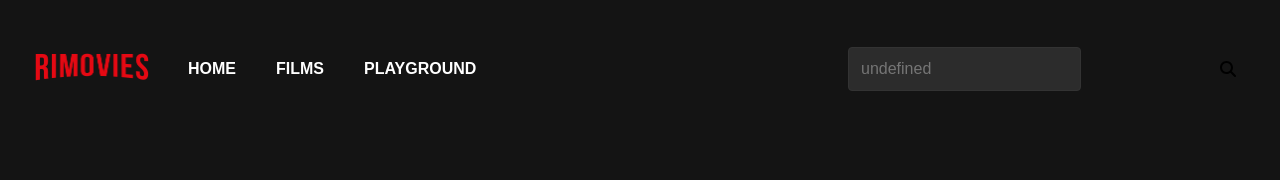
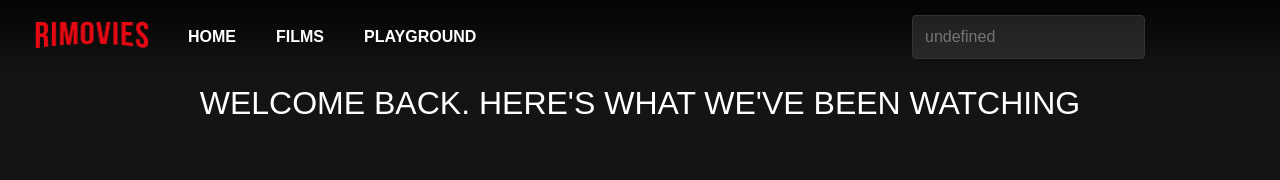
Before and after one commit to ezequielvera391/rimovies-v2, an Angular app: page / in a window 1280 px wide. Shown: the top 180 px of the page. Built offline with nearby package versions, Linux system fonts and the light colour scheme; grey boxes are pictures that could not be loaded.

Commit message:
feat: add scroll animation to nav-bar component

```diff
--- a/src/app/shared/nav-bar/nav-bar.component.html
+++ b/src/app/shared/nav-bar/nav-bar.component.html
@@ -1,4 +1,4 @@
-<div class="nav-bar flex flex-row justify-between items-center p-6">
+<div [ngClass]="{ 'scrolled': isScrolled }" class="nav-bar flex flex-row justify-between items-center px-6 p-y4">
     <div class="nav-bar__menu flex flex-row justify-start items-center">
         <div class="nav-bar__logo">
             <img [src]="logoPath " alt="logo">
--- a/src/app/shared/nav-bar/nav-bar.component.scss
+++ b/src/app/shared/nav-bar/nav-bar.component.scss
@@ -1,3 +1,17 @@
+@import '/src/assets/styles/_variables.scss';
+
+.nav-bar {
+  position: fixed;
+  background: linear-gradient(to bottom, rgba($full-black, 0.8),  rgba($full-black, 0));
+  transition: background 0.3s ease-in-out;
+  width: 100%;
+  z-index: 10;
+}
+
+.nav-bar.scrolled {
+  background: linear-gradient(to bottom, $full-black 30%, $background-color 100%);
+}
+
 .nav-bar__logo {
     img {
         max-width: 120px;
--- a/src/app/shared/nav-bar/nav-bar.component.ts
+++ b/src/app/shared/nav-bar/nav-bar.component.ts
@@ -1,4 +1,4 @@
-import { Component, Input } from '@angular/core';
+import { Component, Input, HostListener } from '@angular/core';
 import { CommonModule } from '@angular/common';
 import { Router } from '@angular/router';
 import { SearchInputComponent } from "../search-input/search-input.component";
@@ -8,16 +8,17 @@
   standalone: true,
   imports: [CommonModule, SearchInputComponent],
   templateUrl: './nav-bar.component.html',
-  styleUrls: ['./nav-bar.component.scss']
+  styleUrls: ['./nav-bar.component.scss'],
 })
 export class NavBarComponent {
   public logoPath = 'assets/images/logos/logo-texto.png';
-  @Input() navLinks: {name: string, path:string}[]
+  public isScrolled: boolean;
+  @Input() navLinks: { name: string; path: string }[];
 
-  constructor(private router: Router){}
+  constructor(private router: Router) {}
 
-  public redirectTo(path:string): void {
-    this.router.navigate([path])
+  public redirectTo(path: string): void {
+    this.router.navigate([path]);
   }
 
   public handleKeydown(event: KeyboardEvent, path: string): void {
@@ -25,4 +26,9 @@
       this.redirectTo(path);
     }
   }
+
+  @HostListener('window:scroll')
+  onWindowScroll() {
+    this.isScrolled = window.scrollY > 50;
+  }
 }
```
